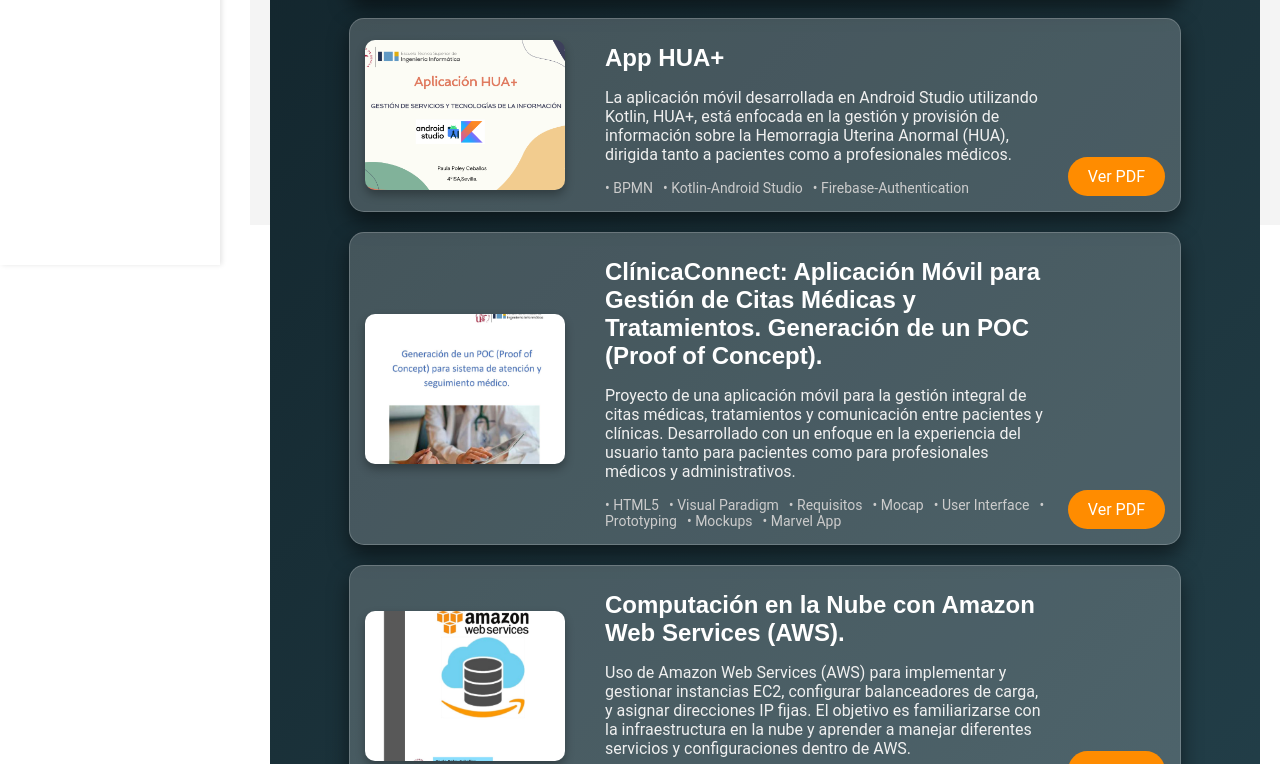
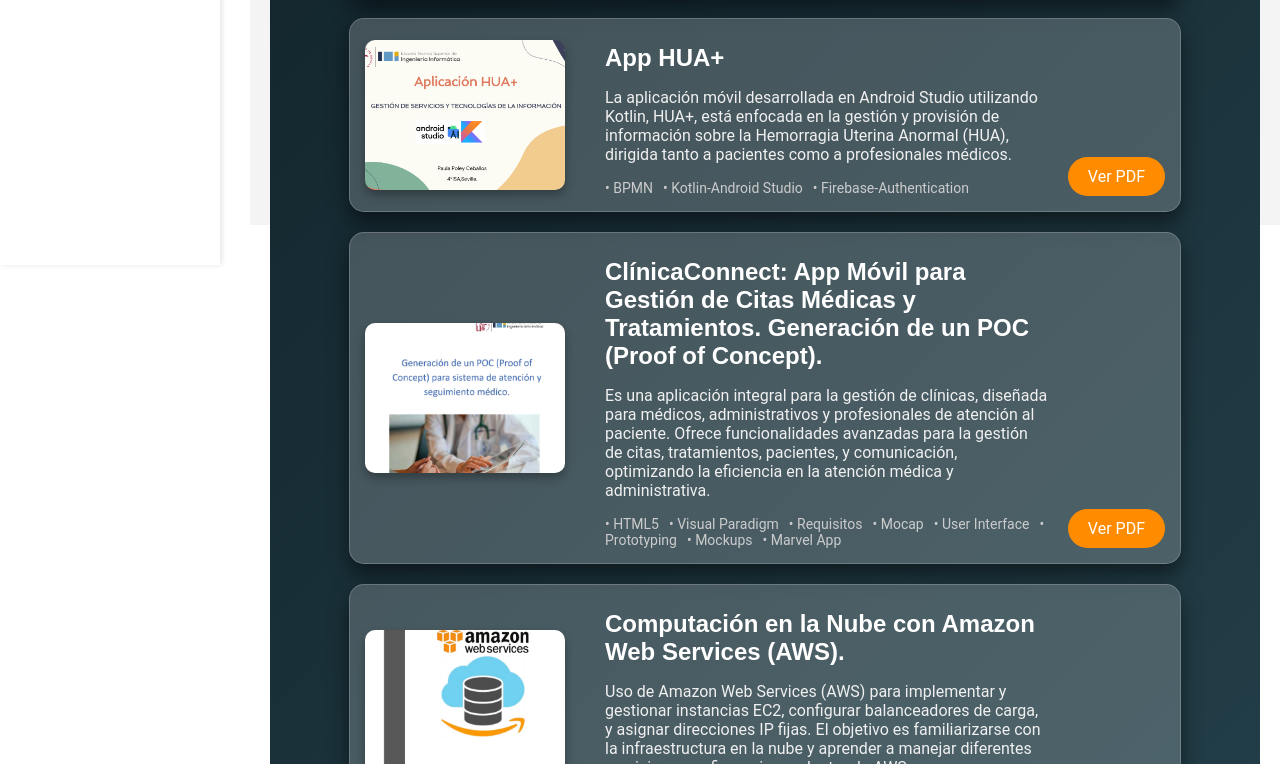
Before and after one commit to paulapoley/portfoliopaulapoley, a React (Create React App) app: page / in a window 1280 px wide. Shown: the part 575-1339 px from the top of the page. Built offline with nearby package versions, Linux system fonts and the light colour scheme.

Commit message:
Update Home.jsx

```diff
--- a/src/pages/Home.jsx
+++ b/src/pages/Home.jsx
@@ -21,8 +21,8 @@ const Home = () => {
     },
     {
       id: 3,
-      title: 'ClínicaConnect: Aplicación Móvil para Gestión de Citas Médicas y Tratamientos. Generación de un POC (Proof of Concept).',
-      description: 'Proyecto de una aplicación móvil para la gestión integral de citas médicas, tratamientos y comunicación entre pacientes y clínicas. Desarrollado con un enfoque en la experiencia del usuario tanto para pacientes como para profesionales médicos y administrativos.',
+      title: 'ClínicaConnect: App Móvil para Gestión de Citas Médicas y Tratamientos. Generación de un POC (Proof of Concept).',
+      description: 'Es una aplicación integral para la gestión de clínicas, diseñada para médicos, administrativos y profesionales de atención al paciente. Ofrece funcionalidades avanzadas para la gestión de citas, tratamientos, pacientes, y comunicación, optimizando la eficiencia en la atención médica y administrativa.',
       imgSrc: '/pdfs/POC-PPC.jpg',
       pdfSrc:'/pdfs/Generación de un POC- PPC.pdf',
       pdfSrc2: "/pdfs/Presentacion Cliente-PPC.pdf",
```
